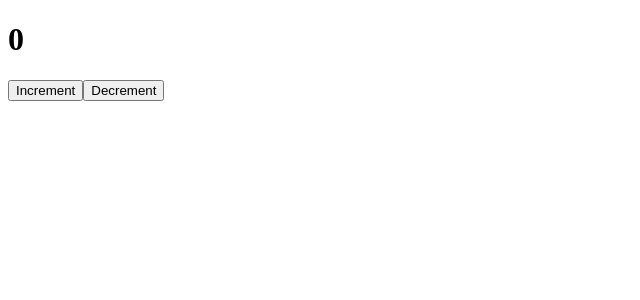
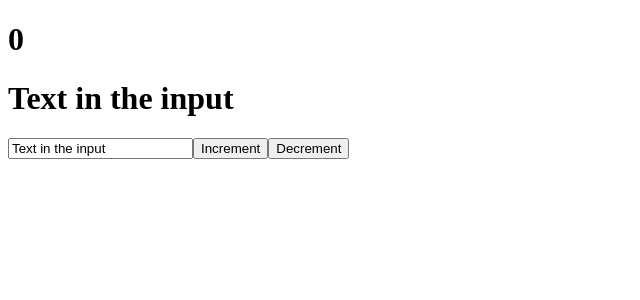
Before and after one commit to raiyin/react_fund_course, a React (Create React App) app: page / in a window 1280 px wide. Shown: the top 300 px of the page, without its empty margins (0-640 px from the left). Built offline with nearby package versions, Linux system fonts and the light colour scheme.

Commit message:
Binding. Controlled input.

```diff
--- a/src/App.js
+++ b/src/App.js
@@ -1,19 +1,26 @@
-import React, {useState} from 'react'
+import React, { useState } from 'react'
 
 function App() {
   const [likes, setLikes] = useState(0)
+  const [value, setValue] = useState('Text in the input')
 
-  function increment(){
-    setLikes(likes+1)
+  function increment() {
+    setLikes(likes + 1)
   }
 
-  function decrement(){
-    setLikes(likes-1)
+  function decrement() {
+    setLikes(likes - 1)
   }
 
   return (
     <div className="App">
       <h1>{likes}</h1>
+      <h1>{value}</h1>
+      <input
+        type="text"
+        value={value}
+        onChange={event=>setValue(event.target.value)}
+        ></input>
       <button onClick={increment}>Increment</button>
       <button onClick={decrement}>Decrement</button>
     </div>
```
